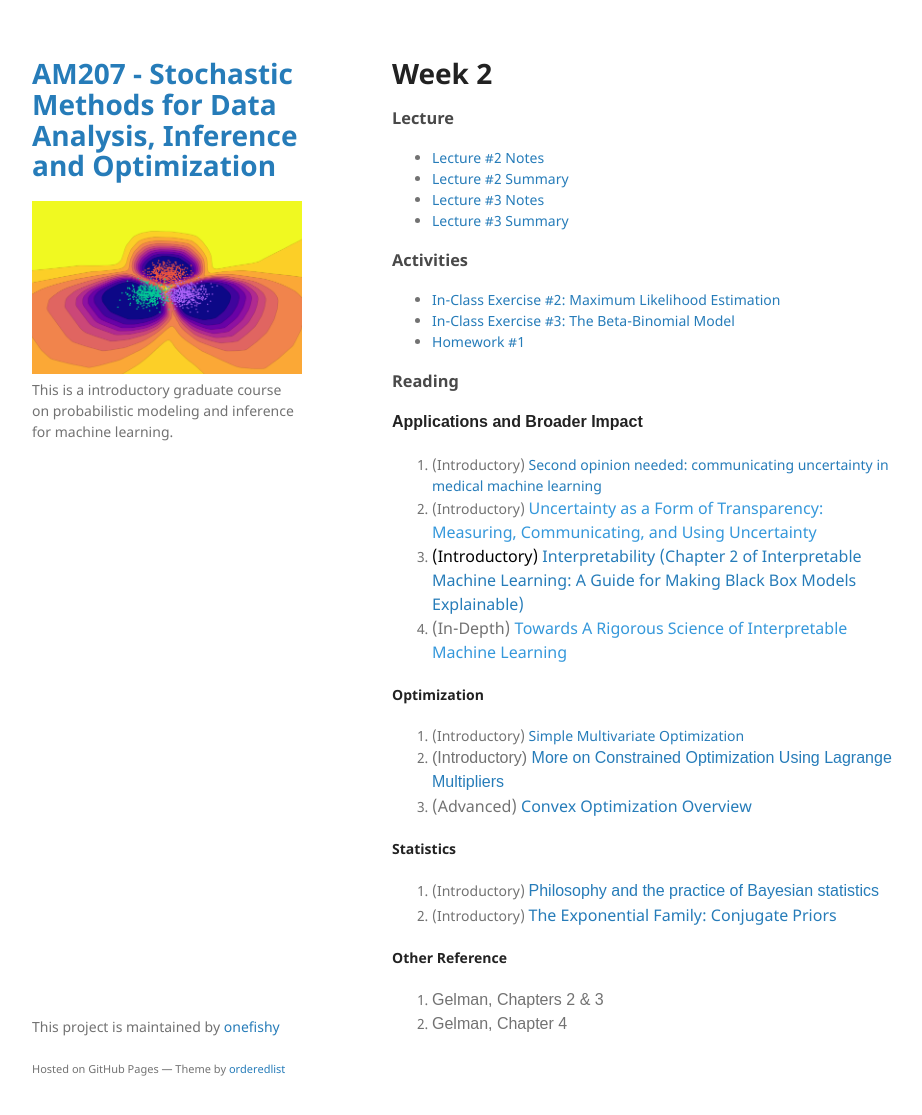
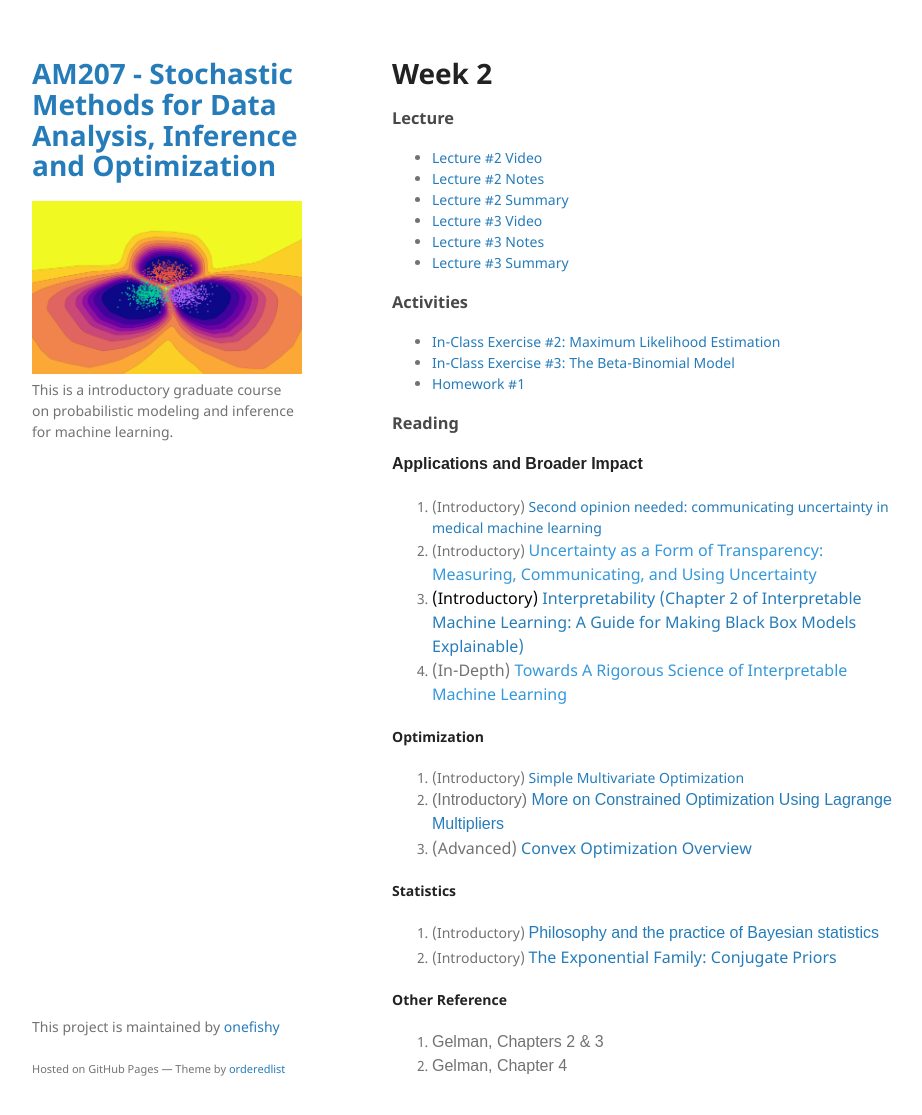
Before and after one commit to onefishy/am207, a Jekyll site: the page built from week2.md, in a window 1280 px wide and 1148 px high. Shown: the top 1115 px of the window, without its empty margins (178-1100 px from the left). Built offline with Jekyll 4.4.1, drawn with Linux system fonts in a browser that asks for light colours; our own code applies the rules of GitHub Pages for plain Markdown files.

Commit message:
Update week2.md

```diff
--- a/week2.md
+++ b/week2.md
@@ -1,8 +1,10 @@
 # Week 2
 
 ### Lecture
-- [Lecture #2 Notes](./Lectures/lecture_2_notes.ipynb)
+- [Lecture #2 Video](https://youtu.be/YBXBIUwYQSQ)
+- [Lecture #2 Notes](https://github.com/onefishy/am207/blob/master/Lectures/lecture_2_notes.ipynb)
 - [Lecture #2 Summary](./Lectures/lecture_2_summary.ipynb)
+- [Lecture #3 Video](https://youtu.be/bhrUXe09A-Y)
 - [Lecture #3 Notes](./Lectures/lecture_3_notes.ipynb)
 - [Lecture #3 Summary](./Lectures/lecture_3_summary.ipynb)
 
```
